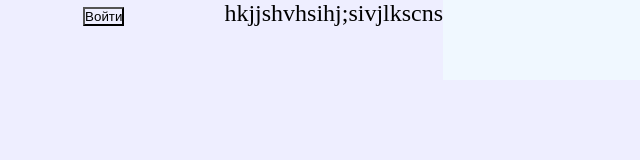
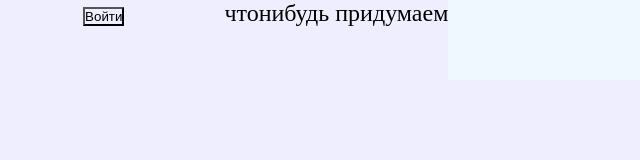
Before and after one commit to LudmilaYe/diplom, a plain HTML site: page index.html in a window 1280 px wide. Shown: the full height of the page, 640-1280 px from the left. Drawn offline with Linux system fonts and the light colour scheme.

Commit message:
тестим гит

```diff
--- a/index.html
+++ b/index.html
@@ -19,7 +19,7 @@
       </div>
 
 <div>
-<p>hkjjshvhsihj;sivjlkscns</p>
+<p>чтонибудь придумаем</p>
 </div>
 
 
```
